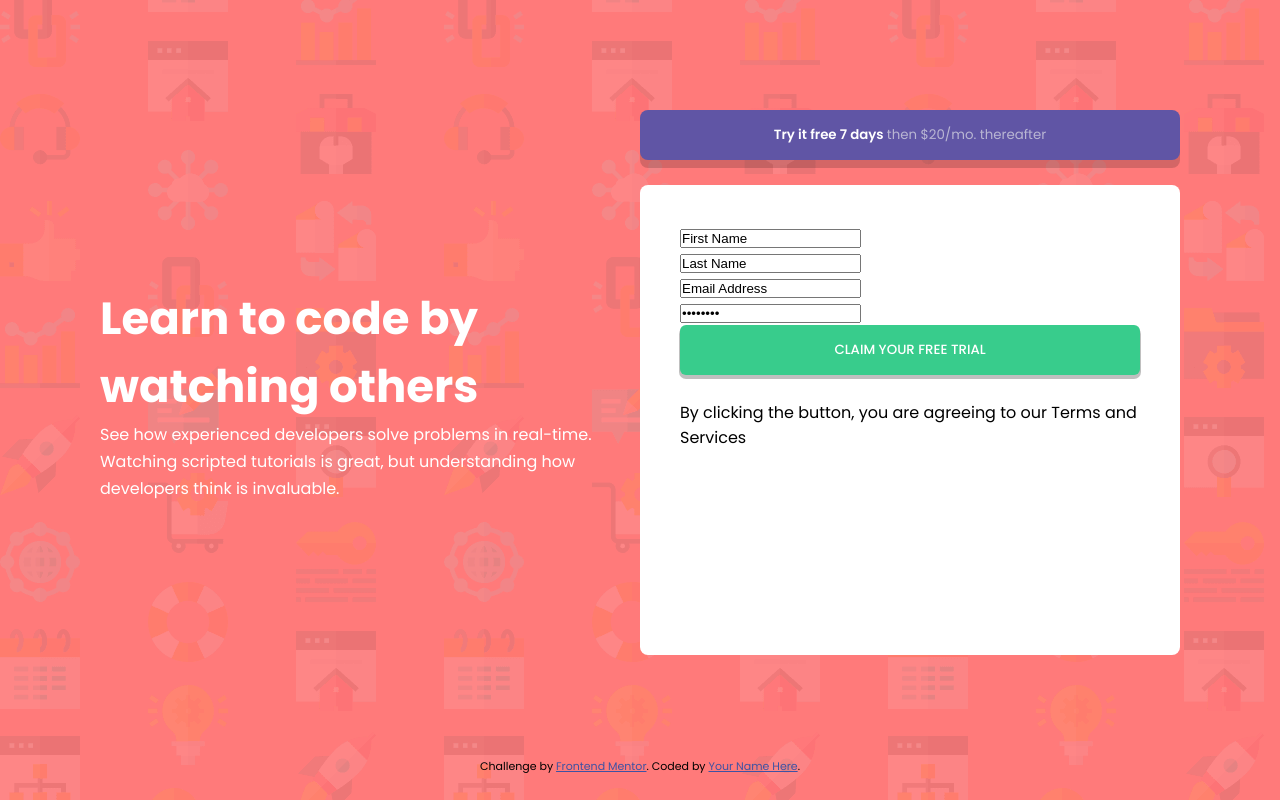
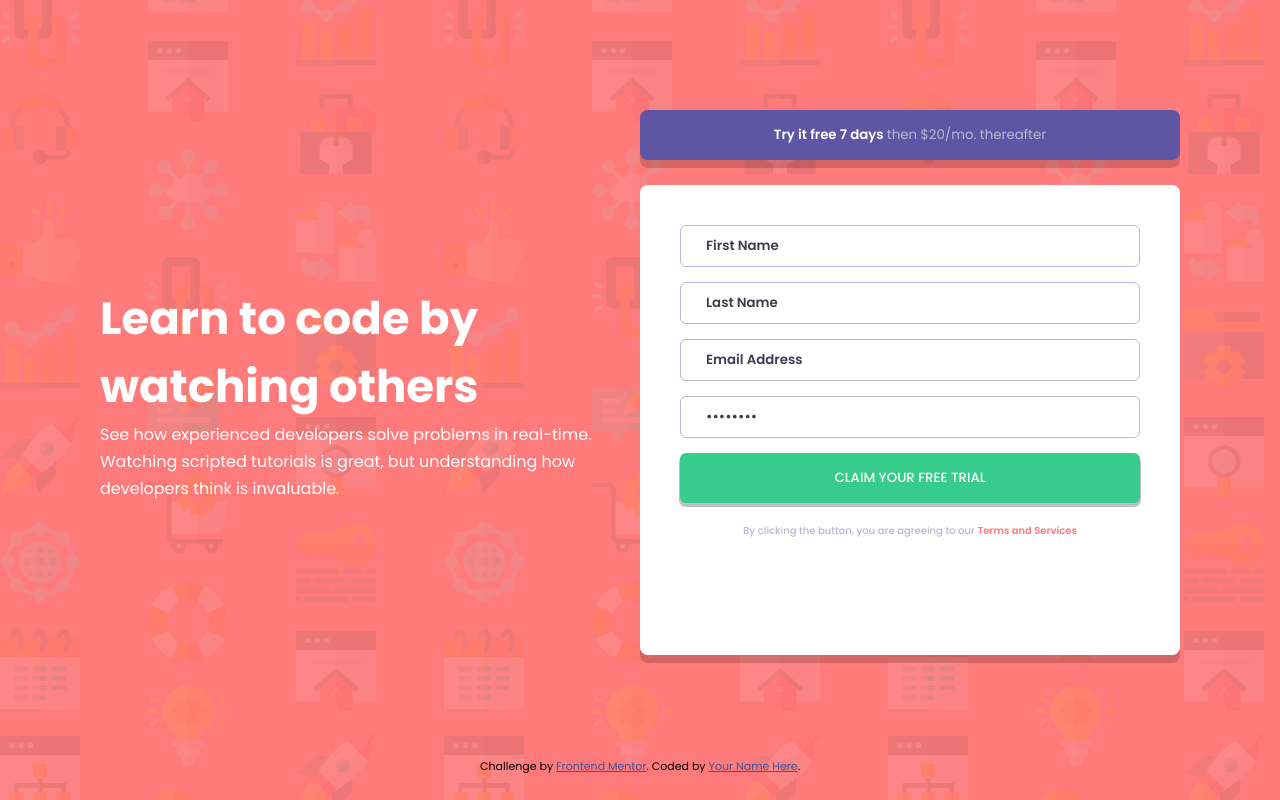
Before and after one commit to hannashapovalova/Component-with-signup-form, a plain HTML site: page index.html in a window 1280 px wide. Drawn offline with Linux system fonts and the light colour scheme.

Commit message:
Created form CSS

```diff
--- a/index.html
+++ b/index.html
@@ -45,8 +45,8 @@
               </ul>
             </form>
           </div>
-          <p>
-            By clicking the button, you are agreeing to our <span>Terms and Services</span>
+          <p class="agreement">
+            By clicking the button, you are agreeing to our <span class="terms_services">Terms and Services</span>
           </p>
         </div>
       </div>
--- a/styles.css
+++ b/styles.css
@@ -76,12 +76,27 @@ body {
     padding: 40px;
     border: none;
     border-radius: 8px;
+    box-shadow: 0px 8px 0px 0px rgba(0,0,0,0.17);
 
 }
 
 
 ul {
     list-style: none;
+}
+
+#first_name,
+#last_name,
+#user_email,
+#password {
+    padding: 10px 0px 10px 25px;
+    width: 100%;
+    border-radius: 6px;
+    border: 1px solid var(--grayish-blue);
+    font-family: var(--main-font);
+    font-weight: 600;
+    color: var(--dark-blue);
+    margin-bottom: 15px;
 }
 
 .submit_button {
@@ -93,11 +108,25 @@ ul {
     width: 100%;
     border-radius: 6px;
     font-family: var(--main-font);
-    margin-bottom: 25px;
+    margin-bottom: 20px;
     box-shadow: 0px 3px 0px 1px rgba(0,0,0,0.25);
     text-transform: uppercase;
 }
 
+.agreement {
+    font-size: 10px;
+    color: var(--grayish-blue);
+    text-align: center;
+    font-weight: 500;
+
+}
+
+.terms_services {
+
+    color: var(--red);
+    font-weight: 600;
+
+}
 
 /* FOOTER */
 
```
